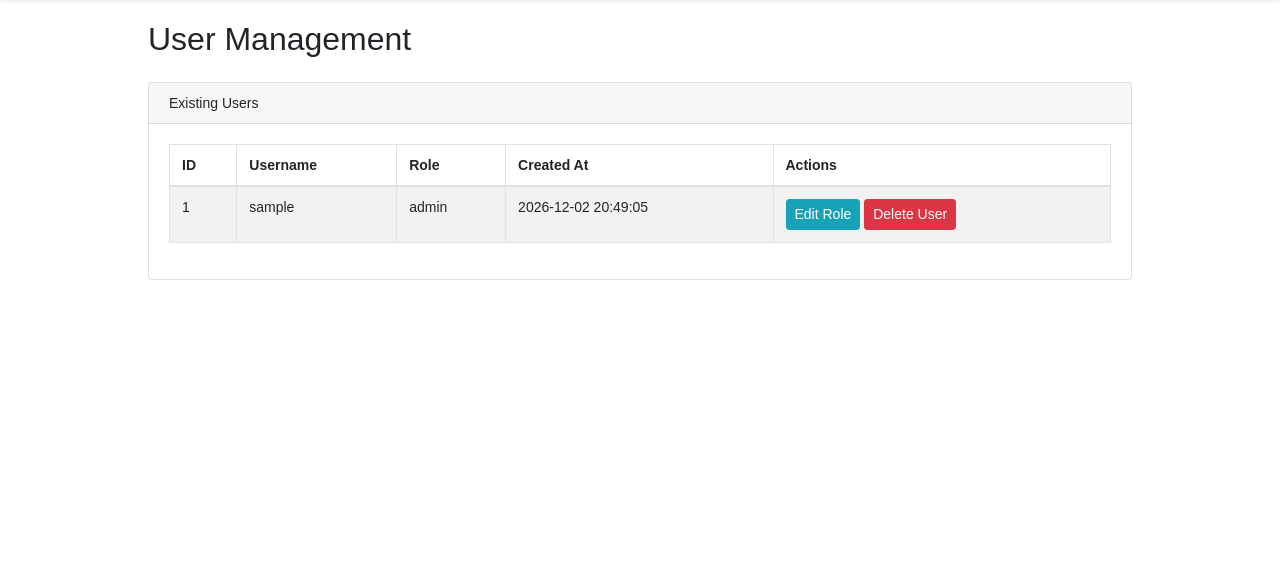
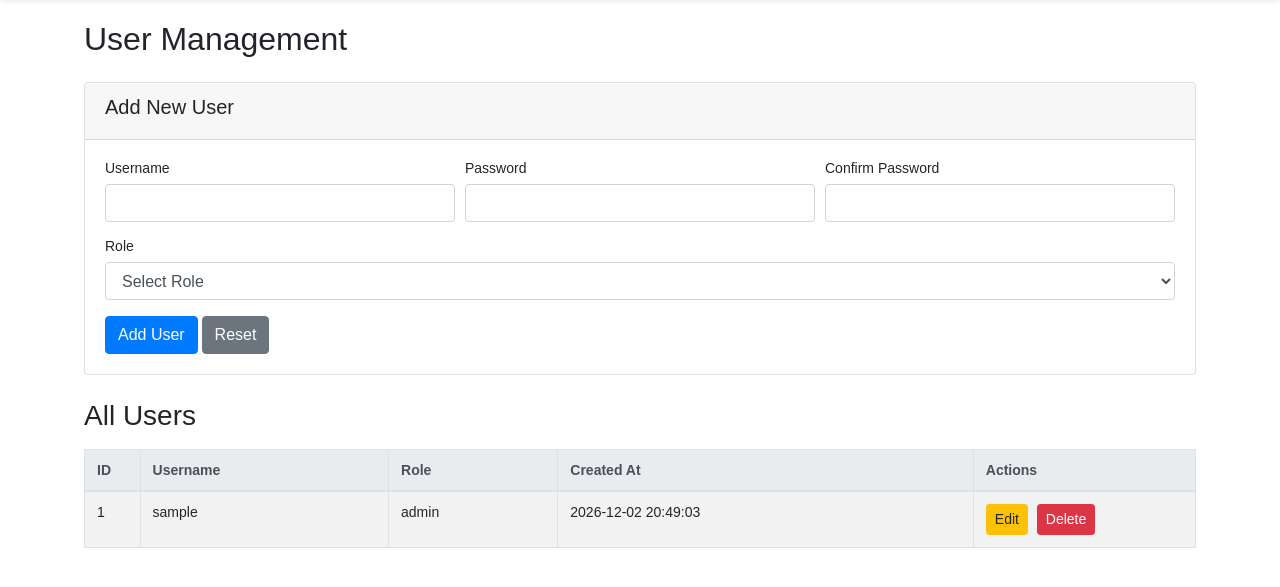
Before and after one commit to uzzal-portfolio/Pharmacy_IMS, a PHP site: page /public/user_management.php in a window 1280 px wide. Shown: the part 66-653 px from the top of the page. Run offline with PHP 8.4, Linux system fonts and the light colour scheme; the visitor is signed in with stand-in values (Sample User, id 1).

Commit message:
User Management, HomeLogoutButton

```diff
--- a/public/user_management.php
+++ b/public/user_management.php
@@ -14,25 +14,60 @@ $db = $database->getConnection();
 
 $user_obj = new User($db);
 
-$user_id = $role = "";
+$message = "";
+$message_type = ""; // success or danger
 
 // Handle POST requests
 if ($_SERVER["REQUEST_METHOD"] == "POST") {
-    if (isset($_POST["update_role"])) {
-        $user_obj->id = $_POST["id"];
+
+    // ADD USER
+    if (isset($_POST["add_user"])) {
+        if ($_POST["password"] !== $_POST["confirm_password"]) {
+            $message = "Passwords do not match.";
+            $message_type = "danger";
+        } else {
+            $user_obj->username = $_POST["username"];
+            $user_obj->password = $_POST["password"];
             $user_obj->role = $_POST["role"];
 
-        if ($user_obj->updateRole()) {
-            header("location: user_management.php");
+            if ($user_obj->usernameExists()) {
+                $message = "Username already exists.";
+                $message_type = "danger";
             } else {
-            echo "Something went wrong. Please try again later.";
+                if ($user_obj->register()) {
+                    $message = "User created successfully.";
+                    $message_type = "success";
+                } else {
+                    $message = "Something went wrong. Please try again.";
+                    $message_type = "danger";
                 }
-    } elseif (isset($_POST["delete_user"])) {
+            }
+        }
+    }
+    // UPDATE USER
+    elseif (isset($_POST["update_user"])) {
+        $user_obj->id = $_POST["id"];
+        $user_obj->username = $_POST["username"];
+        $user_obj->role = $_POST["role"];
+        $user_obj->password = !empty($_POST["password"]) ? $_POST["password"] : "";
+
+        if ($user_obj->update()) {
+            $message = "User updated successfully.";
+            $message_type = "success";
+        } else {
+            $message = "Something went wrong. Please try again.";
+            $message_type = "danger";
+        }
+    }
+    // DELETE USER
+    elseif (isset($_POST["delete_user"])) {
         $user_obj->id = $_POST["id"];
         if ($user_obj->delete()) {
-            header("location: user_management.php");
+            $message = "User deleted successfully.";
+            $message_type = "success";
         } else {
-            echo "Something went wrong. Please try again later.";
+            $message = "Something went wrong. Please try again.";
+            $message_type = "danger";
         }
     }
 }
@@ -56,14 +91,13 @@ $users = $stmt->fetchAll(PDO::FETCH_ASSOC);
         }
 
         .wrapper {
-            width: 80%;
+            width: 90%;
             margin: 0 auto;
             padding: 20px;
         }
 
-        .navbar-nav .nav-link {
-            padding-right: 1rem;
-            padding-left: 1rem;
+        .table-action-btn {
+            margin-right: 5px;
         }
     </style>
 </head>
@@ -72,20 +106,65 @@ $users = $stmt->fetchAll(PDO::FETCH_ASSOC);
     <?php include 'navbar.php'; ?>
 
     <div class="wrapper">
+        <?php if (!empty($message)): ?>
+            <div class="alert alert-<?php echo $message_type; ?> alert-dismissible fade show" role="alert">
+                <?php echo $message; ?>
+                <button type="button" class="close" data-dismiss="alert" aria-label="Close">
+                    <span aria-hidden="true">&times;</span>
+                </button>
+            </div>
+        <?php endif; ?>
+
         <h2 class="mb-4">User Management</h2>
 
+        <!-- Add New User Form -->
+        <div class="card mb-4">
+            <div class="card-header">
+                <h5>Add New User</h5>
+            </div>
+            <div class="card-body">
+                <form action="<?php echo htmlspecialchars($_SERVER["PHP_SELF"]); ?>" method="post">
+                    <div class="form-row">
+                        <div class="form-group col-md-4">
+                            <label>Username</label>
+                            <input type="text" name="username" class="form-control" required>
+                        </div>
+                        <div class="form-group col-md-4">
+                            <label>Password</label>
+                            <input type="password" name="password" class="form-control" required>
+                        </div>
+                        <div class="form-group col-md-4">
+                            <label>Confirm Password</label>
+                            <input type="password" name="confirm_password" class="form-control" required>
+                        </div>
+                    </div>
+                    <div class="form-group">
+                        <label>Role</label>
+                        <select name="role" class="form-control" required>
+                            <option value="" disabled selected>Select Role</option>
+                            <option value="admin">Admin</option>
+                            <option value="store_clerk">Store Clerk</option>
+                            <option value="report_viewer">Report Viewer</option>
+                            <option value="online_customer">Online Customer</option>
+                        </select>
+                    </div>
+                    <button type="submit" name="add_user" class="btn btn-primary">Add User</button>
+                    <button type="reset" class="btn btn-secondary">Reset</button>
+                </form>
+            </div>
+        </div>
+
         <!-- User List Table -->
-        <div class="card">
-            <div class="card-header">Existing Users</div>
-            <div class="card-body">
-                <table class="table table-bordered table-striped">
-                    <thead>
+        <h3 class="mb-3">All Users</h3>
+        <div class="table-responsive">
+            <table class="table table-bordered table-striped table-hover">
+                <thead class="thead-light">
                     <tr>
-                            <th>ID</th>
+                        <th style="width: 5%;">ID</th>
                         <th>Username</th>
                         <th>Role</th>
                         <th>Created At</th>
-                            <th>Actions</th>
+                        <th style="width: 20%;">Actions</th>
                     </tr>
                 </thead>
                 <tbody>
@@ -93,65 +172,80 @@ $users = $stmt->fetchAll(PDO::FETCH_ASSOC);
                         <?php foreach ($users as $user): ?>
                             <tr>
                                 <td><?php echo $user['id']; ?></td>
-                                    <td><?php echo $user['username']; ?></td>
-                                    <td><?php echo $user['role']; ?></td>
+                                <td><?php echo htmlspecialchars($user['username']); ?></td>
+                                <td><?php echo htmlspecialchars($user['role']); ?></td>
                                 <td><?php echo $user['created_at']; ?></td>
                                 <td>
-                                        <button type="button" class="btn btn-sm btn-info edit-user-btn"
+                                    <button type="button" class="btn btn-sm btn-warning table-action-btn edit-user-btn"
                                         data-id="<?php echo $user['id']; ?>"
-                                            data-username="<?php echo $user['username']; ?>"
-                                            data-role="<?php echo $user['role']; ?>">Edit Role</button>
+                                        data-username="<?php echo htmlspecialchars($user['username']); ?>"
+                                        data-role="<?php echo htmlspecialchars($user['role']); ?>">
+                                        Edit
+                                    </button>
                                     <form action="<?php echo htmlspecialchars($_SERVER["PHP_SELF"]); ?>" method="post"
-                                            style="display: inline-block;">
+                                        style="display: inline-block;"
+                                        onsubmit="return confirm('Are you sure you want to delete this user?');">
                                         <input type="hidden" name="id" value="<?php echo $user['id']; ?>">
-                                            <input type="submit" name="delete_user" class="btn btn-sm btn-danger"
-                                                value="Delete User">
+                                        <button type="submit" name="delete_user" class="btn btn-sm btn-danger">Delete</button>
                                     </form>
                                 </td>
                             </tr>
                         <?php endforeach; ?>
                     <?php else: ?>
                         <tr>
-                                <td colspan="5">No users found.</td>
+                            <td colspan="5" class="text-center">No users found.</td>
                         </tr>
                     <?php endif; ?>
                 </tbody>
             </table>
         </div>
     </div>
-    </div>
 
-    <!-- Edit User Role Modal -->
-    <div class="modal fade" id="editUserRoleModal" tabindex="-1" role="dialog" aria-labelledby="editUserRoleModalLabel"
+    <!-- Edit User Modal -->
+    <div class="modal fade" id="editUserModal" tabindex="-1" role="dialog" aria-labelledby="editUserModalLabel"
         aria-hidden="true">
         <div class="modal-dialog" role="document">
             <div class="modal-content">
                 <div class="modal-header">
-                    <h5 class="modal-title" id="editUserRoleModalLabel">Edit User Role</h5>
+                    <h5 class="modal-title" id="editUserModalLabel">Edit User</h5>
                     <button type="button" class="close" data-dismiss="modal" aria-label="Close">
                         <span aria-hidden="true">&times;</span>
                     </button>
                 </div>
                 <form action="<?php echo htmlspecialchars($_SERVER["PHP_SELF"]); ?>" method="post">
                     <div class="modal-body">
-                        <input type="hidden" name="id" id="user-id">
+                        <input type="hidden" name="id" id="edit-id">
+
                         <div class="form-group">
                             <label>Username</label>
-                            <input type="text" name="username" id="user-username" class="form-control" readonly>
+                            <input type="text" name="username" id="edit-username" class="form-control" required
+                                readonly>
+                            <small class="form-text text-muted">Username cannot be changed here for security reasons (or
+                                simple design). Create new if needed.</small>
                         </div>
+
                         <div class="form-group">
                             <label>Role</label>
-                            <select name="role" id="user-role" class="form-control">
+                            <select name="role" id="edit-role" class="form-control" required>
                                 <option value="admin">Admin</option>
                                 <option value="store_clerk">Store Clerk</option>
+                                <option value="report_viewer">Report Viewer</option>
                                 <option value="online_customer">Online Customer</option>
-                                <option value="report_viewer">Report Viewer</option>
                             </select>
+                        </div>
+
+                        <hr>
+                        <h6>Change Password</h6>
+                        <small class="text-muted mb-2 d-block">Leave blank to keep current password.</small>
+
+                        <div class="form-group">
+                            <label>New Password</label>
+                            <input type="password" name="password" class="form-control" placeholder="New Password">
                         </div>
                     </div>
                     <div class="modal-footer">
                         <button type="button" class="btn btn-secondary" data-dismiss="modal">Close</button>
-                        <input type="submit" name="update_role" class="btn btn-primary" value="Save changes">
+                        <button type="submit" name="update_user" class="btn btn-primary">Save changes</button>
                     </div>
                 </form>
             </div>
@@ -167,11 +261,11 @@ $users = $stmt->fetchAll(PDO::FETCH_ASSOC);
                 var username = $(this).data('username');
                 var role = $(this).data('role');
 
-                $('#user-id').val(id);
-                $('#user-username').val(username);
-                $('#user-role').val(role);
+                $('#edit-id').val(id);
+                $('#edit-username').val(username);
+                $('#edit-role').val(role);
 
-                $('#editUserRoleModal').modal('show');
+                $('#editUserModal').modal('show');
             });
         });
     </script>
--- a/src/User.php
+++ b/src/User.php
@@ -1,5 +1,6 @@
 <?php
-class User {
+class User
+{
     private $conn;
     private $table_name = "users";
 
@@ -9,69 +10,75 @@ class User {
     public $role;
     public $created_at;
 
-    public function __construct($db){
+    public function __construct($db)
+    {
         $this->conn = $db;
     }
 
-    function register(){
+    function register()
+    {
         $query = "INSERT INTO " . $this->table_name . " SET username=:username, password=:password, role=:role";
         $stmt = $this->conn->prepare($query);
 
-        $this->username=htmlspecialchars(strip_tags($this->username));
-        $this->password=htmlspecialchars(strip_tags($this->password));
-        $this->role=htmlspecialchars(strip_tags($this->role));
+        $this->username = htmlspecialchars(strip_tags($this->username));
+        $this->password = htmlspecialchars(strip_tags($this->password));
+        $this->role = htmlspecialchars(strip_tags($this->role));
 
         $stmt->bindParam(":username", $this->username);
         $password_hash = password_hash($this->password, PASSWORD_BCRYPT);
         $stmt->bindParam(":password", $password_hash);
         $stmt->bindParam(":role", $this->role);
 
-        if($stmt->execute()){
+        if ($stmt->execute()) {
             return true;
         }
         return false;
     }
 
-    function login(){
+    function login()
+    {
         $query = "SELECT id, username, password, role FROM " . $this->table_name . " WHERE username = :username LIMIT 0,1";
         $stmt = $this->conn->prepare($query);
-        $this->username=htmlspecialchars(strip_tags($this->username));
+        $this->username = htmlspecialchars(strip_tags($this->username));
         $stmt->bindParam(':username', $this->username);
         $stmt->execute();
 
-        if($stmt->rowCount() > 0){
+        if ($stmt->rowCount() > 0) {
             $row = $stmt->fetch(PDO::FETCH_ASSOC);
             $this->id = $row['id'];
             $this->username = $row['username'];
             $this->role = $row['role'];
             $hashed_password = $row['password'];
 
-            if(password_verify($this->password, $hashed_password)){
+            if (password_verify($this->password, $hashed_password)) {
                 return true;
             }
         }
         return false;
     }
 
-    function usernameExists(){
+    function usernameExists()
+    {
         $query = "SELECT id FROM " . $this->table_name . " WHERE username = :username LIMIT 0,1";
         $stmt = $this->conn->prepare($query);
-        $this->username=htmlspecialchars(strip_tags($this->username));
+        $this->username = htmlspecialchars(strip_tags($this->username));
         $stmt->bindParam(':username', $this->username);
         $stmt->execute();
         return $stmt->rowCount() > 0;
     }
 
-    function read(){
+    function read()
+    {
         $query = "SELECT id, username, role, created_at FROM " . $this->table_name . " ORDER BY created_at DESC";
         $stmt = $this->conn->prepare($query);
         $stmt->execute();
         return $stmt;
     }
 
-    function readOne(){
+    function readOne()
+    {
         $query = "SELECT id, username, role, created_at FROM " . $this->table_name . " WHERE id = ? LIMIT 0,1";
-        $stmt = $this->conn->prepare( $query );
+        $stmt = $this->conn->prepare($query);
         $stmt->bindParam(1, $this->id);
         $stmt->execute();
         $row = $stmt->fetch(PDO::FETCH_ASSOC);
@@ -81,29 +88,47 @@ class User {
         $this->created_at = $row['created_at'];
     }
 
-    function updateRole(){
-        $query = "UPDATE " . $this->table_name . " SET role = :role WHERE id = :id";
+    function update()
+    {
+        $query = "UPDATE " . $this->table_name . " SET username = :username, role = :role";
+
+        // Only update password if it's not empty
+        if (!empty($this->password)) {
+            $query .= ", password = :password";
+        }
+
+        $query .= " WHERE id = :id";
+
         $stmt = $this->conn->prepare($query);
 
-        $this->role=htmlspecialchars(strip_tags($this->role));
-        $this->id=htmlspecialchars(strip_tags($this->id));
+        $this->username = htmlspecialchars(strip_tags($this->username));
+        $this->role = htmlspecialchars(strip_tags($this->role));
+        $this->id = htmlspecialchars(strip_tags($this->id));
 
+        $stmt->bindParam(':username', $this->username);
         $stmt->bindParam(':role', $this->role);
         $stmt->bindParam(':id', $this->id);
 
-        if($stmt->execute()){
+        if (!empty($this->password)) {
+            $this->password = htmlspecialchars(strip_tags($this->password));
+            $password_hash = password_hash($this->password, PASSWORD_BCRYPT);
+            $stmt->bindParam(':password', $password_hash);
+        }
+
+        if ($stmt->execute()) {
             return true;
         }
         return false;
     }
 
-    function delete(){
+    function delete()
+    {
         $query = "DELETE FROM " . $this->table_name . " WHERE id = ?";
         $stmt = $this->conn->prepare($query);
-        $this->id=htmlspecialchars(strip_tags($this->id));
+        $this->id = htmlspecialchars(strip_tags($this->id));
         $stmt->bindParam(1, $this->id);
 
-        if($stmt->execute()){
+        if ($stmt->execute()) {
             return true;
         }
         return false;
```
Also changed, not shown: public/welcome.php (+33 -14 lines). Lines whose indentation alone changed are shown as unchanged.
